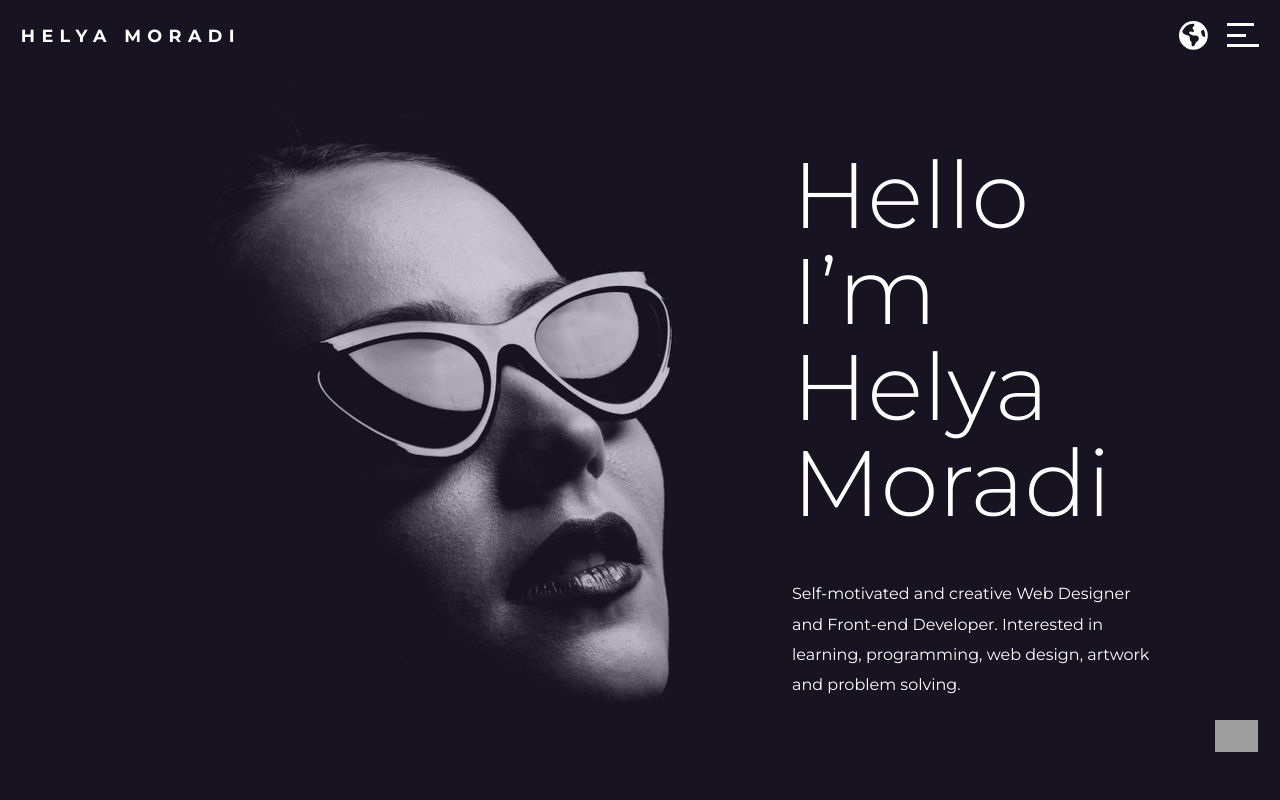
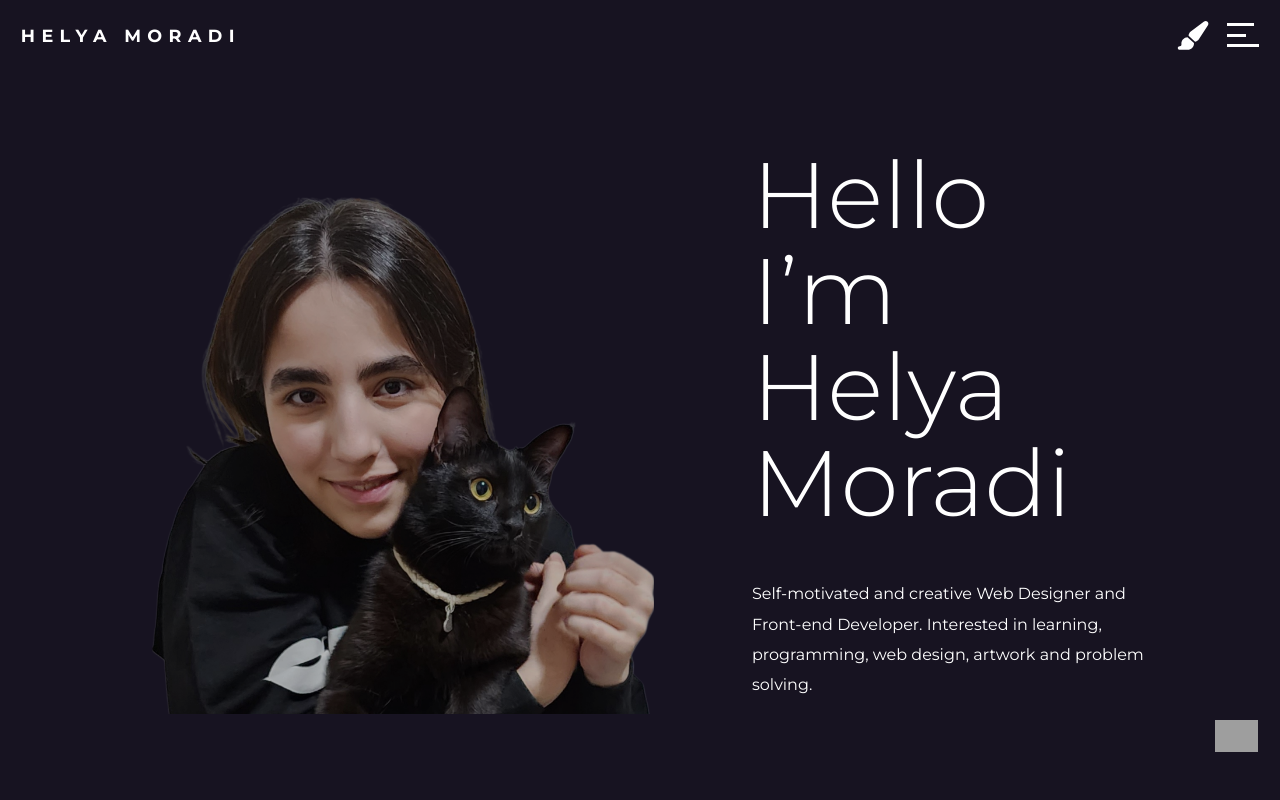
Before and after one commit to Helya-Moradi/Portfolio, a React app: page / in a window 1280 px wide. Shown: the top 800 px of the page. Built offline with nearby package versions, Linux system fonts and the light colour scheme; grey boxes are pictures that could not be loaded.

Commit message:
feat: add image and change icon

```diff
--- a/src/sections/header/index.tsx
+++ b/src/sections/header/index.tsx
@@ -2,7 +2,7 @@ import style from './index.sass'
 import cls from "src/utils/class_names";
 import HamburgerMenu from "src/components/hamburgerMenu";
 import {FontAwesomeIcon} from '@fortawesome/react-fontawesome';
-import {faEarth} from '@fortawesome/free-solid-svg-icons';
+import {faPaintBrush} from '@fortawesome/free-solid-svg-icons';
 
 interface HeaderProps {
     open: boolean;
@@ -16,7 +16,7 @@ function Header({open, setOpen}: HeaderProps) {
             <span className={style.logo}>Helya Moradi</span>
 
             <div className={style.wrapper}>
-                <FontAwesomeIcon icon={faEarth} className={style.icon}/>
+                <FontAwesomeIcon icon={faPaintBrush} className={style.icon}/>
                 <HamburgerMenu open={open} setOpen={setOpen} classNames={style.hamburgerIcon}/>
             </div>
 
--- a/src/sections/main_content/sections/home/index.sass
+++ b/src/sections/main_content/sections/home/index.sass
@@ -16,6 +16,8 @@
 
     img
       object-fit: cover
+      width: 35rem
+      filter: brightness(75%)
 
   .introduce
     flex: 1
--- a/src/sections/main_content/sections/home/index.tsx
+++ b/src/sections/main_content/sections/home/index.tsx
@@ -1,5 +1,5 @@
 import style from './index.sass'
-import mainTest from 'src/assets/images/main_01.jpg'
+import iImg from 'src/assets/images/i.png'
 import ZigzagAnimation from "src/components/zigzagAnimation";
 
 function Home({observerRef}: any) {
@@ -7,7 +7,7 @@ function Home({observerRef}: any) {
         {/*TODO: change image*/}
 
         <div className={style.imageContainer}>
-            <img src={mainTest} alt="image"/>
+            <img src={iImg} alt="image"/>
         </div>
 
         <div className={style.introduce}>
```
Also changed, not shown: src/assets/images/i.png (added).
